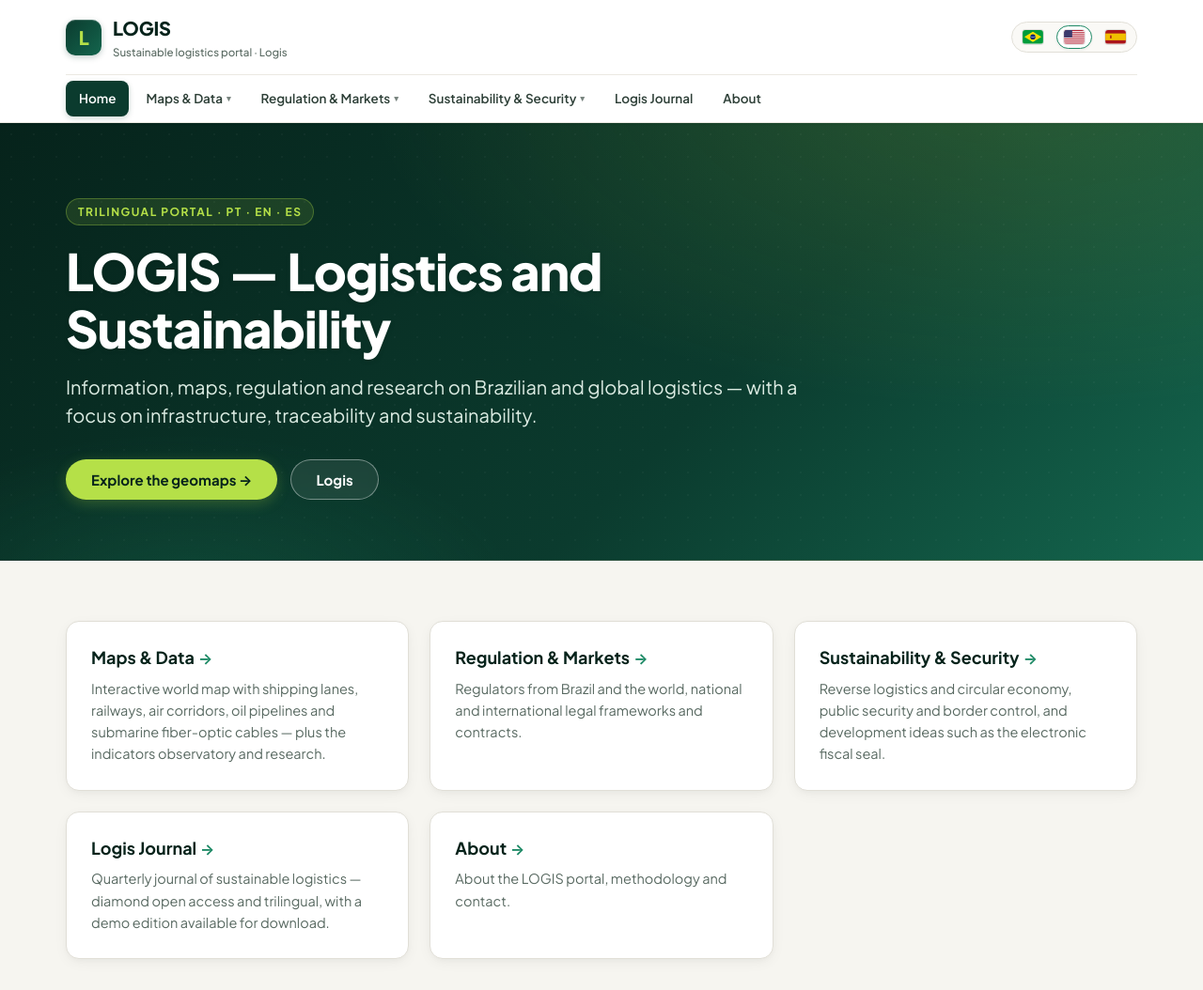
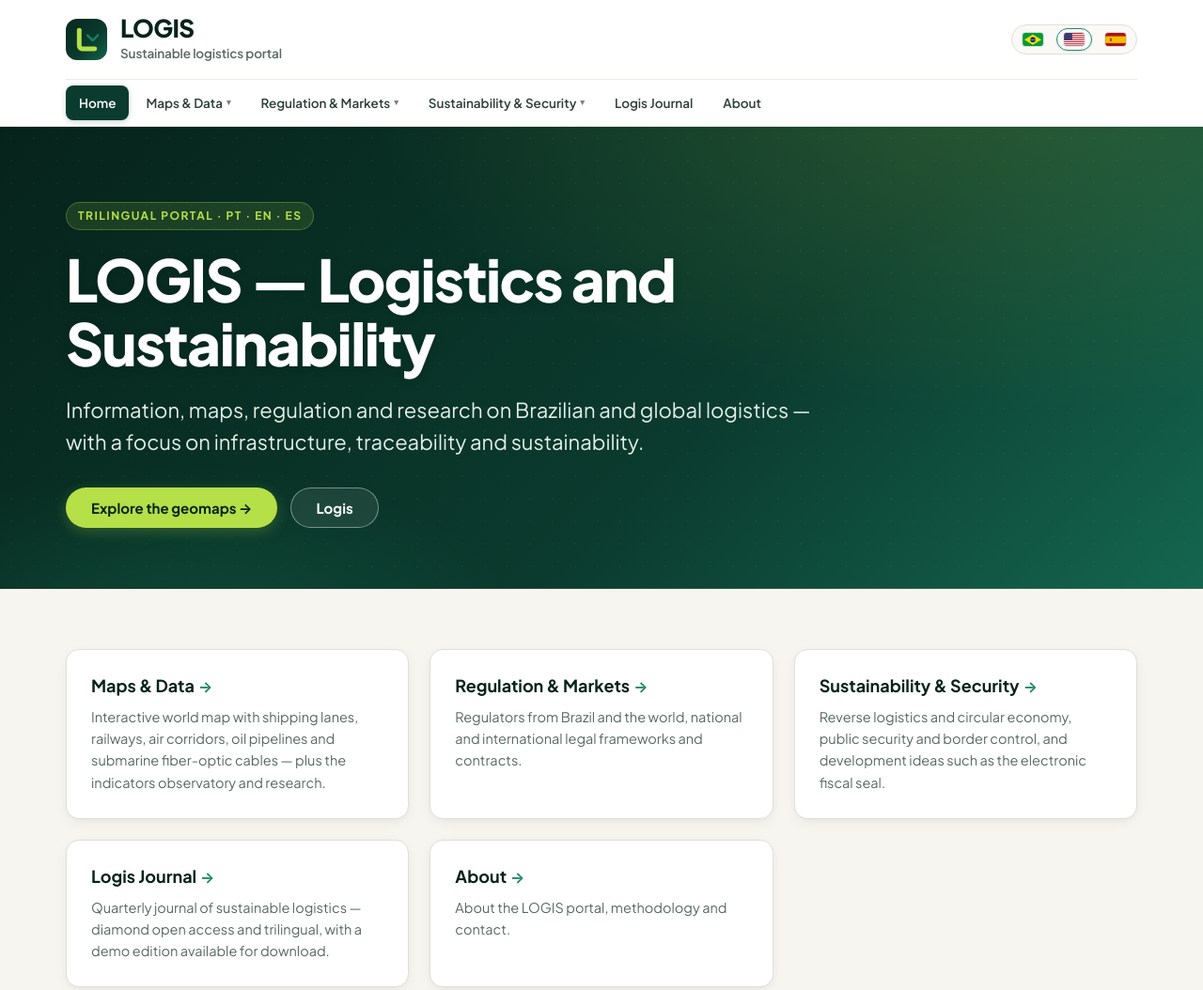
Before and after one commit to migueldorosario1/logis, an Astro site: page /en in a window 1280 px wide. Shown: the top 1054 px of the page at 94% size. Built offline with nearby package versions, Linux system fonts and the light colour scheme; Astro itself is replaced by a stand-in of ours.

Commit message:
style: estilizar logo L em SVG, ampliar titulos e subtitulos e remover repeticao de Logis na tagline

```diff
--- a/src/components/Footer.astro
+++ b/src/components/Footer.astro
@@ -14,7 +14,21 @@ const ano = new Date().getFullYear();
     <div class="footer-grid">
       <div>
         <div class="footer-brand">
-          <span class="mark">L</span> {SITE_NAME}
+          <span class="mark" aria-hidden="true">
+            <svg viewBox="0 0 40 40" width="36" height="36" fill="none" xmlns="http://www.w3.org/2000/svg">
+              <rect width="40" height="40" rx="10" fill="url(#brand-grad-ftr)"/>
+              <path d="M13 11V26C13 27.6569 14.3431 29 16 29H28" stroke="#B5E048" stroke-width="4.5" stroke-linecap="round" stroke-linejoin="round"/>
+              <path d="M21 16L26 21L31 16" stroke="#1E8A66" stroke-width="2.5" stroke-linecap="round" stroke-linejoin="round" opacity="0.85"/>
+              <circle cx="13" cy="11" r="2" fill="#B5E048"/>
+              <defs>
+                <linearGradient id="brand-grad-ftr" x1="0" y1="0" x2="40" y2="40" gradientUnits="userSpaceOnUse">
+                  <stop stop-color="#14664E"/>
+                  <stop offset="1" stop-color="#1E8A66"/>
+                </linearGradient>
+              </defs>
+            </svg>
+          </span>
+          <span>{SITE_NAME}</span>
         </div>
         <p>{t.rodape}</p>
       </div>
--- a/src/components/Header.astro
+++ b/src/components/Header.astro
@@ -18,10 +18,24 @@ const groupActive = (g: { slug: string; children?: { slug: string }[] }) =>
   <div class="container">
     <div class="header-top">
       <a class="brand" href={langPath(lang)} aria-label={`${SITE_NAME} - ${t.tagline}`}>
-        <span class="mark">L</span>
-        <span>
-          {SITE_NAME}
-          <small>{t.tagline} · {MAGAZINE_NAME}</small>
+        <span class="mark" aria-hidden="true">
+          <svg viewBox="0 0 40 40" width="44" height="44" fill="none" xmlns="http://www.w3.org/2000/svg">
+            <rect width="40" height="40" rx="11" fill="url(#brand-grad-hdr)"/>
+            <path d="M13 11V26C13 27.6569 14.3431 29 16 29H28" stroke="#B5E048" stroke-width="4.5" stroke-linecap="round" stroke-linejoin="round"/>
+            <path d="M21 16L26 21L31 16" stroke="#1E8A66" stroke-width="2.5" stroke-linecap="round" stroke-linejoin="round" opacity="0.85"/>
+            <circle cx="13" cy="11" r="2" fill="#B5E048"/>
+            <defs>
+              <linearGradient id="brand-grad-hdr" x1="0" y1="0" x2="40" y2="40" gradientUnits="userSpaceOnUse">
+                <stop stop-color="#07271E"/>
+                <stop offset="0.6" stop-color="#0B3B2E"/>
+                <stop offset="1" stop-color="#14664E"/>
+              </linearGradient>
+            </defs>
+          </svg>
+        </span>
+        <span class="brand-text">
+          <span class="brand-name">{SITE_NAME}</span>
+          <small class="brand-tagline">{t.tagline}</small>
         </span>
       </a>
       <div class="lang-switch" role="navigation" aria-label="Idioma / Language / Idioma">
--- a/src/styles/global.css
+++ b/src/styles/global.css
@@ -115,47 +115,52 @@ header.site {
   display: flex;
   align-items: center;
   justify-content: space-between;
-  gap: 16px;
-  padding: 14px 0;
+  gap: 20px;
+  padding: 16px 0;
 }
 
 .brand {
   display: flex;
   align-items: center;
-  gap: 12px;
+  gap: 14px;
   color: var(--verde-950);
-  font-weight: 800;
-  letter-spacing: -0.01em;
-  font-size: 20px;
   text-decoration: none !important;
 }
 
 .brand .mark {
-  width: 38px;
-  height: 38px;
-  border-radius: 10px;
-  background: linear-gradient(135deg, var(--verde-900) 0%, var(--verde-700) 100%);
-  color: var(--lima);
-  display: grid;
-  place-items: center;
-  font-size: 20px;
-  font-weight: 900;
-  box-shadow: inset 0 1px 0 rgba(255, 255, 255, 0.2), 0 2px 6px rgba(11, 59, 46, 0.25);
-  transition: transform var(--transicao-fast), box-shadow var(--transicao-fast);
+  display: flex;
+  align-items: center;
+  justify-content: center;
+  flex-shrink: 0;
+  transition: transform var(--transicao-fast), filter var(--transicao-fast);
 }
 
 .brand:hover .mark {
-  transform: translateY(-1px) scale(1.02);
-  box-shadow: inset 0 1px 0 rgba(255, 255, 255, 0.3), 0 4px 10px rgba(11, 59, 46, 0.3);
+  transform: translateY(-1px) scale(1.03);
+  filter: drop-shadow(0 4px 8px rgba(11, 59, 46, 0.25));
 }
 
-.brand small {
+.brand-text {
+  display: flex;
+  flex-direction: column;
+  justify-content: center;
+}
+
+.brand-name {
+  font-weight: 800;
+  font-size: 26px;
+  line-height: 1.05;
+  letter-spacing: -0.025em;
+  color: var(--verde-950);
+}
+
+.brand-tagline {
   display: block;
-  font-weight: 500;
-  font-size: 11.5px;
+  font-weight: 600;
+  font-size: 13.5px;
   color: var(--cinza);
-  letter-spacing: 0;
-  margin-top: 1px;
+  letter-spacing: -0.01em;
+  margin-top: 3px;
 }
 
 /* Language Switcher (SVG Flags inside pill buttons) */
@@ -445,21 +450,21 @@ nav.main ul.sub a.active {
 }
 
 .hero h1 {
-  font-size: clamp(32px, 5.2vw, 54px);
-  line-height: 1.12;
+  font-size: clamp(36px, 5.8vw, 62px);
+  line-height: 1.1;
   font-weight: 800;
-  letter-spacing: -0.02em;
-  max-width: 860px;
+  letter-spacing: -0.025em;
+  max-width: 920px;
   color: #ffffff;
-  text-shadow: 0 2px 4px rgba(6, 35, 27, 0.3);
+  text-shadow: 0 2px 8px rgba(6, 35, 27, 0.4);
 }
 
 .hero p.sub {
-  margin-top: 18px;
-  font-size: clamp(16.5px, 2.2vw, 20px);
-  line-height: 1.5;
-  color: #dcece3;
-  max-width: 780px;
+  margin-top: 20px;
+  font-size: clamp(18px, 2.5vw, 22px);
+  line-height: 1.55;
+  color: #e1efe7;
+  max-width: 820px;
   font-weight: 400;
 }
 
@@ -628,18 +633,18 @@ section.block.alt {
 }
 
 .section-head h2 {
-  font-size: clamp(26px, 3.6vw, 36px);
-  line-height: 1.2;
+  font-size: clamp(28px, 4vw, 42px);
+  line-height: 1.16;
   margin-top: 8px;
   color: var(--verde-950);
   font-weight: 800;
-  letter-spacing: -0.01em;
+  letter-spacing: -0.015em;
 }
 
 .section-head p {
-  margin-top: 12px;
+  margin-top: 14px;
   color: var(--cinza);
-  font-size: 17px;
+  font-size: 18px;
   line-height: 1.6;
 }
 
```
